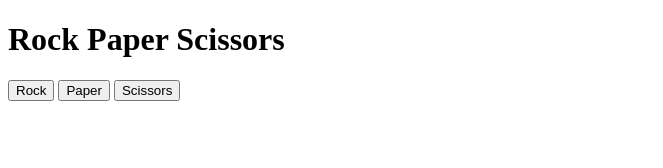
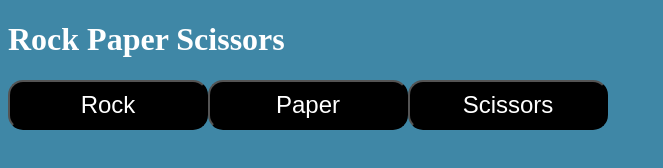
Before and after one commit to CharPet/Rock-Paper-Scissors, a plain HTML site: page index.html in a window 1280 px wide. Shown: the whole page, without its empty margins (0-663 px from the left). Drawn offline with Linux system fonts and the light colour scheme.

Commit message:
Added graphic elements

```diff
--- a/index.html
+++ b/index.html
@@ -4,11 +4,12 @@
   <meta charset="UTF-8">
   <meta name="viewport" content="width=device-width, initial-scale=1.0">
   <title>Rock Paper Scissors</title>
+  <link rel="stylesheet" href="styles.css" />
   <script src="script.js" defer></script>
 </head>
 <body>
   <h1>Rock Paper Scissors</h1>
-  <div>
+  <div class="buttons">
     <button id="rock">Rock</button>
     <button id="paper">Paper</button>
     <button id="scissors">Scissors</button>
--- a/script.js
+++ b/script.js
@@ -56,7 +56,7 @@ function game(playerSelection) {
   displayScore();
 }
 
-// Attach event listeners to the buttons
+
 const rockButton = document.getElementById('rock');
 const paperButton = document.getElementById('paper');
 const scissorsButton = document.getElementById('scissors');
--- /dev/null
+++ b/styles.css
@@ -0,0 +1,25 @@
+body {
+    background: #3f87a6;
+    color: white
+
+}
+
+button {
+    width: 200px;
+    height: 50px;
+    background-color: black;
+    color: white;
+    border-radius: 15px;
+    font-size: 24px;
+    gap: 15px;
+
+}
+
+.buttons {
+    display: flex;
+    margin-bottom: 20px;
+}
+
+#results {
+    font-size: 28px;
+}
```
